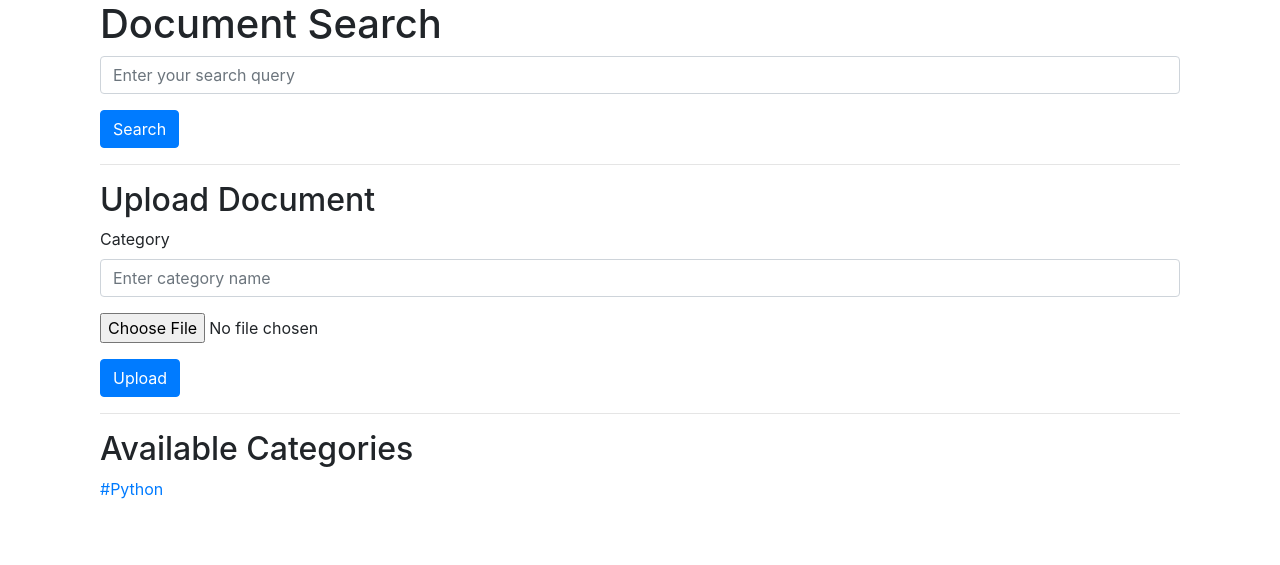
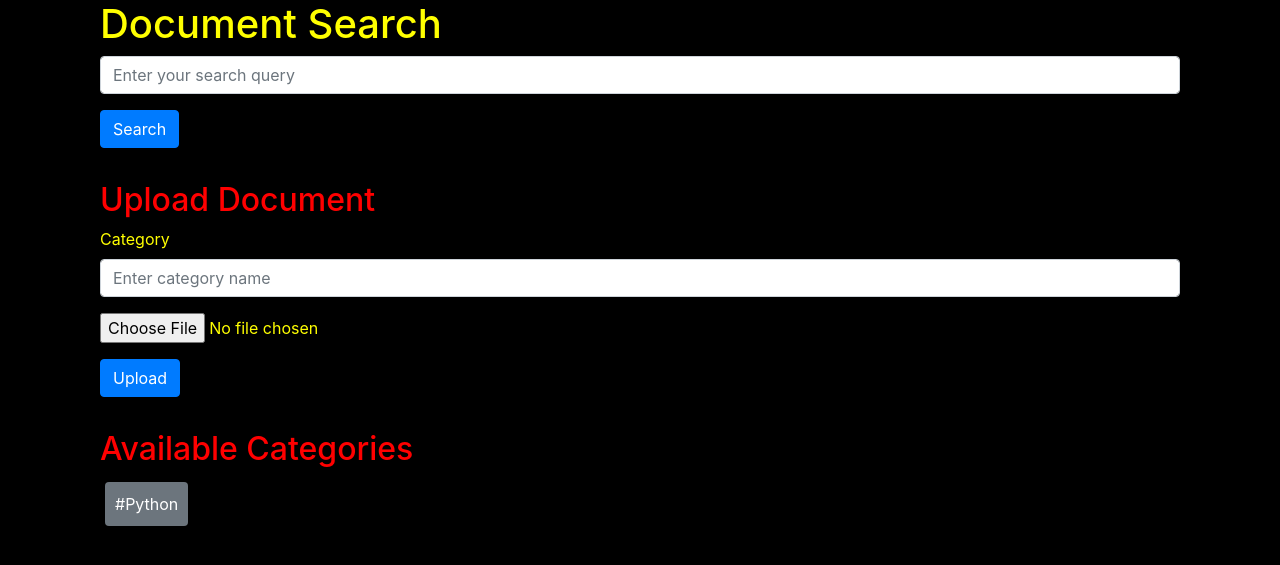
Before and after one commit to cerform/project-int, a Flask app: page / in a window 1280 px wide. Shown: the top 565 px of the page. Run offline with Flask 3, Linux system fonts and the light colour scheme; some libraries are stand-ins or nearby versions.

Commit message:
db_update

```diff
--- a/templates/index.html
+++ b/templates/index.html
@@ -15,7 +15,7 @@
     <form action="{{ url_for('upload') }}" method="post" enctype="multipart/form-data">
         <div class="form-group">
             <label for="category">Category</label>
-            <input type="text" class="form-control" name="category" placeholder="Enter category name">
+            <input type="text" class="form-control" id="category-input" name="category" placeholder="Enter category name">
         </div>
         <div class="form-group">
             <input type="file" class="form-control-file" name="file">
@@ -26,16 +26,22 @@
     <h2>Available Categories</h2>
     <div class="categories">
         {% for category in categories %}
-            {% if loop.index0 % 8 == 0 %}
-                <div class="category-row">
-            {% endif %}
-            <div class="category">
-                <a href="#">#{{ category }}</a>
-            </div>
-            {% if (loop.index0 + 1) % 8 == 0 or loop.last %}
-                </div>
-            {% endif %}
+            <button type="button" class="btn btn-secondary category-btn" data-category="{{ category }}">#{{ category }}</button>
         {% endfor %}
     </div>
 </div>
+
+<script>
+document.addEventListener('DOMContentLoaded', function() {
+    var categoryButtons = document.querySelectorAll('.category-btn');
+    var categoryInput = document.getElementById('category-input');
+
+    categoryButtons.forEach(function(button) {
+        button.addEventListener('click', function() {
+            var category = this.getAttribute('data-category');
+            categoryInput.value = category;
+        });
+    });
+});
+</script>
 {% endblock %}
--- a/templates/layout.html
+++ b/templates/layout.html
@@ -5,6 +5,45 @@
     <meta name="viewport" content="width=device-width, initial-scale=1.0">
     <title>Document Search Engine</title>
     <link rel="stylesheet" href="https://stackpath.bootstrapcdn.com/bootstrap/4.5.2/css/bootstrap.min.css">
+    <style>
+        /* General styles */
+        body {
+            color: yellow;
+            background-color: black;
+        }
+        h2 {
+            color: red;
+        }
+        .alert {
+            background-color: red;
+            color: black;
+        }
+        .badge-primary {
+            background-color: black;
+            border-color: green;
+        }
+        /* Category display styles */
+        .categories {
+            display: flex;
+            flex-wrap: wrap;
+            gap: 10px; /* Space between categories */
+        }
+        .category-btn {
+            background-color: #6c757d;
+            border: none;
+            color: white;
+            padding: 10px;
+            text-align: center;
+            text-decoration: none;
+            display: inline-block;
+            font-size: 16px;
+            margin: 5px;
+            cursor: pointer;
+        }
+        .category-btn:hover {
+            background-color: #5a6268;
+        }
+    </style>
 </head>
 <body>
     <div class="container">
@@ -17,10 +56,10 @@
                 </div>
             {% endif %}
         {% endwith %}
-        {% block content %}{% endblock %}
+
+        {% block content %}
+        {% endblock %}
     </div>
     <script src="https://code.jquery.com/jquery-3.5.1.slim.min.js"></script>
     <script src="https://cdn.jsdelivr.net/npm/@popperjs/core@2.9.2/dist/umd/popper.min.js"></script>
-    <script src="https://stackpath.bootstrapcdn.com/bootstrap/4.5.2/js/bootstrap.min.js"></script>
-</body>
-</html>
+    <script src="https://stackpath.bootstrapcdn.com/bootstrap/4.5.2/js/bootstrap.min.js"></
```
Also changed, not shown: static/style.css (deleted, +0 -14 lines), templates/static/style.css (added, +23 -0 lines).
